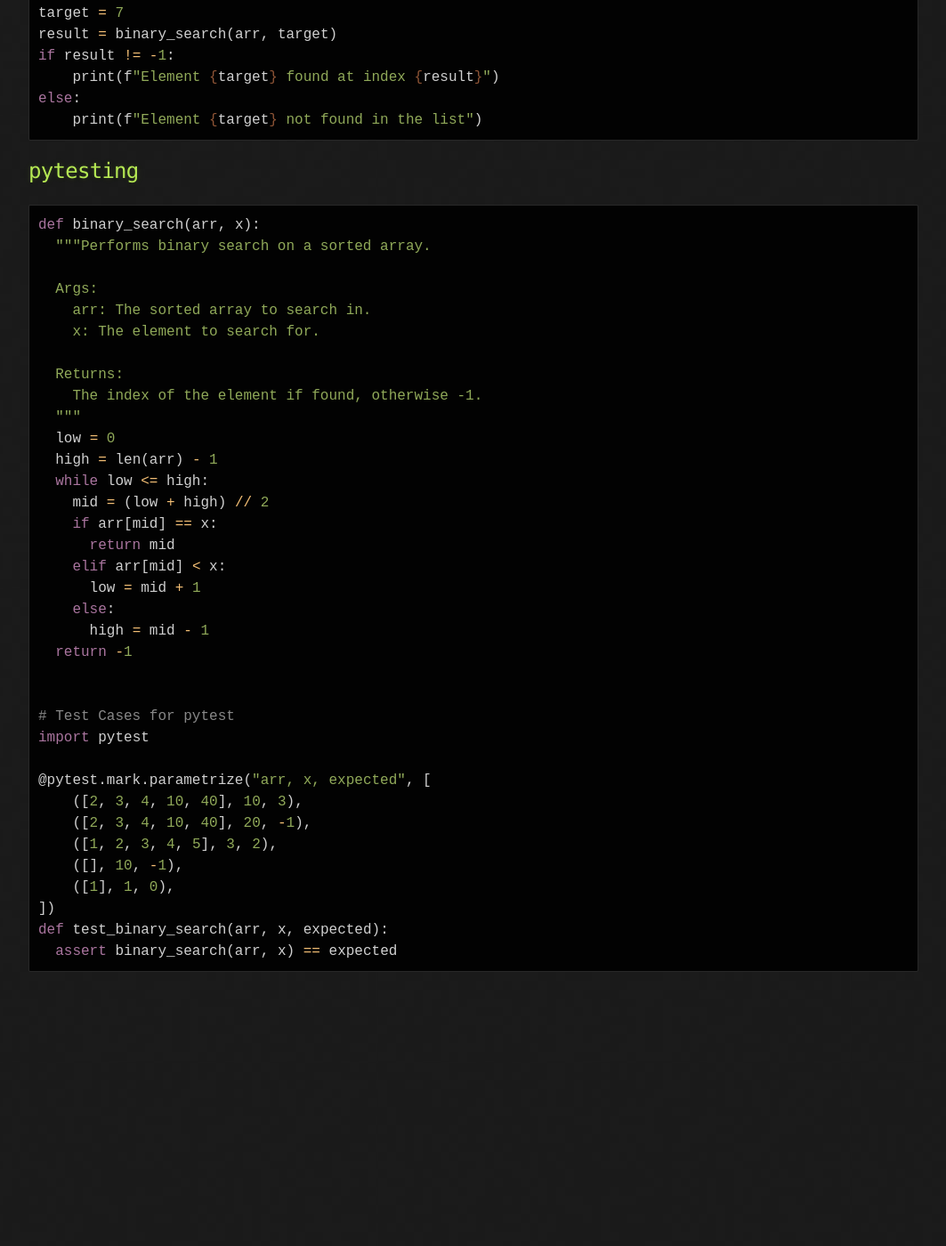
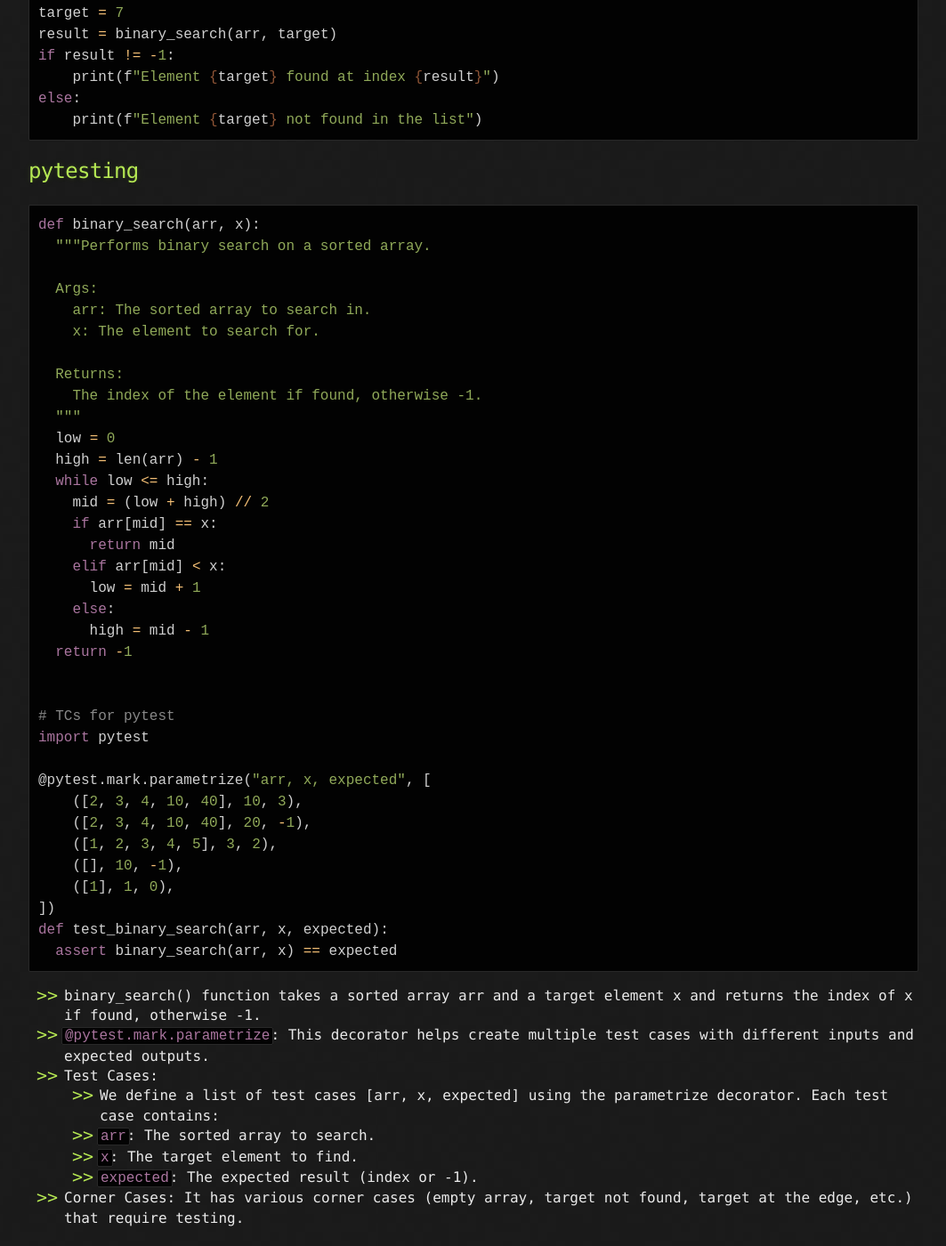
Before and after one commit to sciustechnologia/sciustechnologia.github.io, a Jekyll site: the page built from python/10_algos/10021.md, in a window 1280 px wide and 1400 px high, scrolled down 2531 px. Shown: the whole window at 89% size, without its empty margins (108-1171 px from the left). Built offline with Jekyll 4.4.1, drawn with Linux system fonts in a browser that asks for light colours; before the commit the page ends 3643 px from its top, so only the background shows below that.

Commit message:
Update 10021.md

````diff
--- a/python/10_algos/10021.md
+++ b/python/10_algos/10021.md
@@ -127,7 +127,7 @@ def binary_search(arr, x):
   return -1
 
 
-# Test Cases for pytest
+# TCs for pytest
 import pytest
 
 @pytest.mark.parametrize("arr, x, expected", [
@@ -140,3 +140,12 @@ import pytest
 def test_binary_search(arr, x, expected):
   assert binary_search(arr, x) == expected
 ```
+
+* binary_search() function takes a sorted array arr and a target element x and returns the index of x if found, otherwise -1.
+* `@pytest.mark.parametrize`: This decorator helps create multiple test cases with different inputs and expected outputs.
+* Test Cases:
+  * We define a list of test cases [arr, x, expected] using the parametrize decorator. Each test case contains:
+  * `arr`: The sorted array to search.
+  * `x`: The target element to find.
+  * `expected`: The expected result (index or -1).
+* Corner Cases: It has various corner cases (empty array, target not found, target at the edge, etc.) that require testing.
````
